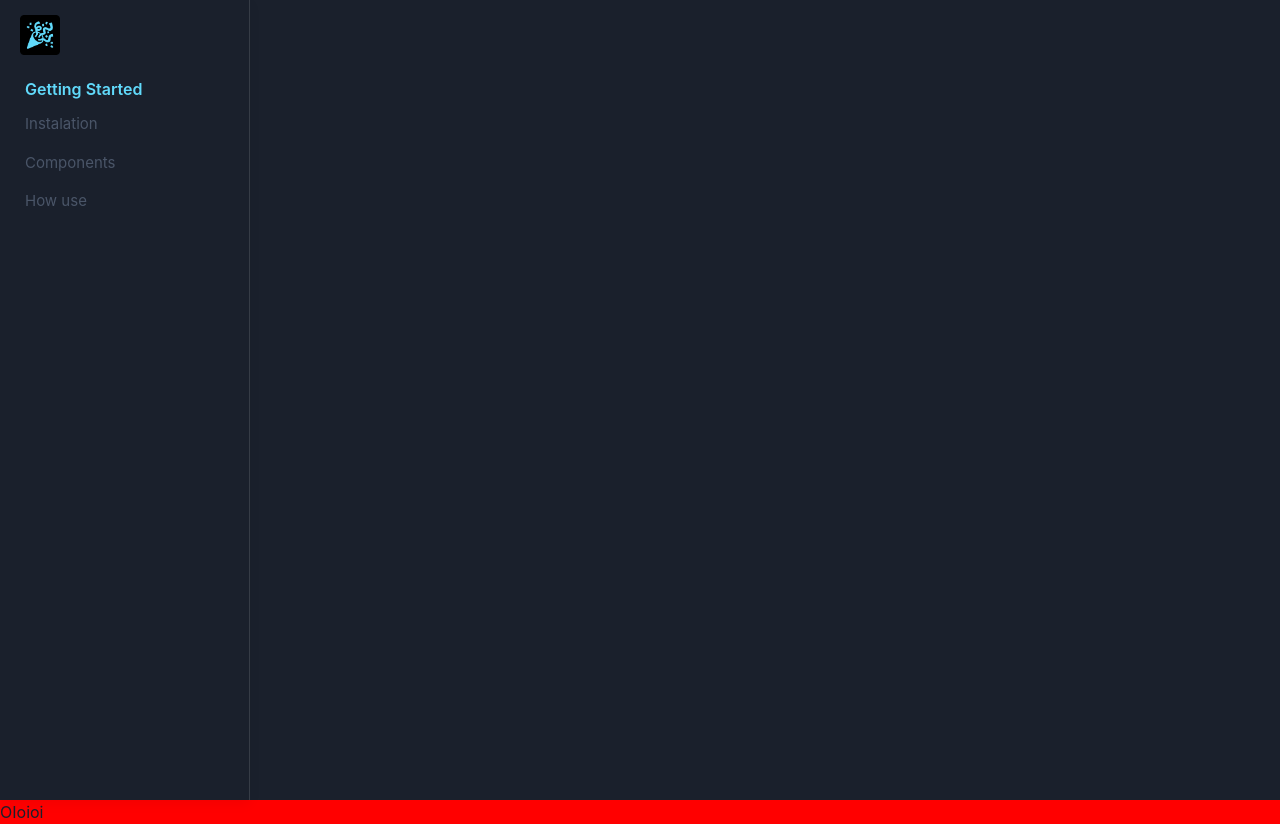
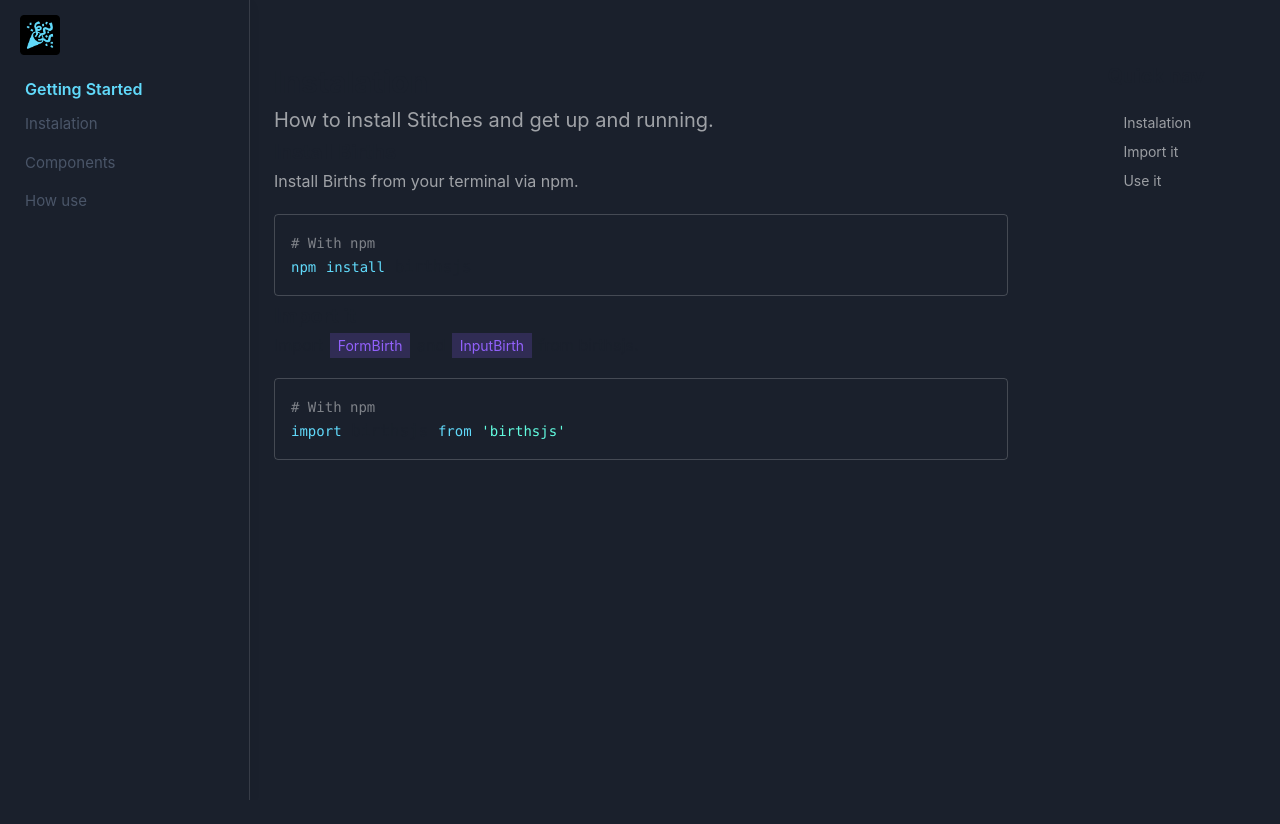
Before and after one commit to francisco-cruz/DocsBirthsJs, a React (Create React App) app: page /docs in a window 1280 px wide. After the commit the page ends 800 px from the top, so only its background shows below. Built offline with nearby package versions, Linux system fonts and the light colour scheme.

Commit message:
construindo docs

```diff
--- a/package.json
+++ b/package.json
@@ -45,5 +45,8 @@
       "last 1 firefox version",
       "last 1 safari version"
     ]
+  },
+  "devDependencies": {
+    "@babel/eslint-parser": "^7.19.1"
   }
 }
--- a/src/assets/styles/index.css
+++ b/src/assets/styles/index.css
@@ -1,3 +1,31 @@
+
 body {
     background-color: #1A202C !important;
 }
+
+pre {
+    margin-top: 15px;
+    border: 1px solid #ffffff30;
+    border-radius: 4px;
+    width: 100%;
+    padding: 16px;
+}
+
+pre span {
+    font-size: 14px;
+}
+
+pre span.comment {
+    color: #ffffff70;
+    margin-bottom: 100px;
+}
+
+pre span.function {
+    color: #61DAFB;
+    font-size: 14px;
+}
+
+pre span.string {
+    color: #61FBDF;
+    font-size: 14px;
+}
--- a/src/components/Sidebar.js
+++ b/src/components/Sidebar.js
@@ -22,7 +22,7 @@ export default function Sidebar() {
         justifyContent="space-between"
         boxShadow="0 4px 12px 0 rgba( 0, 0, 0, 0.05)"
         h="100vh"
-        w="250px"
+        minW="250px"
         bg="transparent"
       >
         <Flex
--- a/src/pages/Docs/Docs.js
+++ b/src/pages/Docs/Docs.js
@@ -1,17 +1,115 @@
-import { Flex, Text } from "@chakra-ui/react";
+import {
+  Box,
+  Heading,
+  Highlight,
+  ListItem,
+  Stack,
+  UnorderedList,
+  useMediaQuery,
+} from "@chakra-ui/react";
 import React from "react";
+import { Link } from "react-router-dom";
 import "../../assets/styles/index.css";
 import Navbar from "../../components/Navbar/Navbar";
 import Sidebar from "../../components/Sidebar";
 
 export default function Docs() {
+  const [isSmallerThan900] = useMediaQuery("(max-width: 767px)");
+  const [isSmallerThan1000] = useMediaQuery("(max-width: 1000px)");
+
   return (
-    <>
+    <Box display={isSmallerThan900 ? "block" : "flex"}>
       <Navbar />
       <Sidebar />
-      <Flex w="100%" h="100%" bg="red">
-        <Text>OIoioi</Text>
-      </Flex>
-    </>
+      <Stack
+        w="100%"
+        h="100%"
+        px={isSmallerThan900 ? "16px" : "32px"}
+        py="64px"
+        position="relative"
+      >
+        <Stack
+          id="section-instalation"
+          minW="350px"
+          w="100%"
+          maxW="1000px"
+          px="24px"
+          pos="absolute"
+          left="50%"
+          transform="translatex(-50%)"
+        >
+          <Heading fontSize="30px">Instalation</Heading>
+          <Heading color="#ffffff95" fontWeight={400} fontSize="20px">
+            How to install Stitches and get up and running.
+          </Heading>
+
+          <Heading fontSize="20px">Install Births</Heading>
+          <Heading fontSize="16px" color="#ffffff95" fontWeight={400}>
+            Install Births from your terminal via npm.
+          </Heading>
+          <Stack direction="row">
+            <pre>
+              <code>
+                <div>
+                  <span class="comment"># With npm</span>
+                </div>
+                <div>
+                  <span class="function">npm</span>{" "}
+                  <span class="function">install</span> birthsjs
+                </div>
+              </code>
+            </pre>
+          </Stack>
+
+          <Heading fontSize="20px">Import it</Heading>
+          <Heading fontSize="16px" fontWeight={400}>
+            <Highlight
+              query={["FormBirth", "InputBirth"]}
+              styles={{ px: "2", py: "1", rounded: "0", fontSize:"14px", bg: "#9261FB30", color:"#9261FB", mx:"2px" }}
+            >
+            Import FormBirth and InputBirth from birthsjs.
+            </Highlight>
+          </Heading>
+          <Stack direction="row">
+            <pre>
+              <code>
+                <div>
+                  <span class="comment"># With npm</span>
+                </div>
+                <div>
+                  <span class="function">import</span>{" "}
+                  birthsjs{" "}
+                  <span class="function">from</span>{" "}
+                  <span class="string">'birthsjs'</span>{" "}
+                </div>
+              </code>
+            </pre>
+          </Stack>
+        </Stack>
+      </Stack>
+      <Stack
+        pt="64px"
+        w="420px"
+        display={isSmallerThan1000 ? "none" : "flex"}
+        alignItems="center"
+      >
+        <Stack display="flex" flexDir="column" alignItems="start">
+          <Heading fontSize="20px" mb={4}>
+            Quick nav
+          </Heading>
+          <UnorderedList listStyleType="none">
+            <ListItem color="#ffffff90" fontSize="14px" mb={2}>
+              <Link to={"#section-instalation"}>Instalation</Link>
+            </ListItem>
+            <ListItem color="#ffffff90" fontSize="14px" mb={2}>
+              <Link>Import it</Link>
+            </ListItem>
+            <ListItem color="#ffffff90" fontSize="14px" mb={2}>
+              <Link>Use it</Link>
+            </ListItem>
+          </UnorderedList>
+        </Stack>
+      </Stack>
+    </Box>
   );
 }
```
Also changed, not shown: src/components/Header.js (+4 -12 lines), 1 other file (tests, documents, lock files or other folders).
